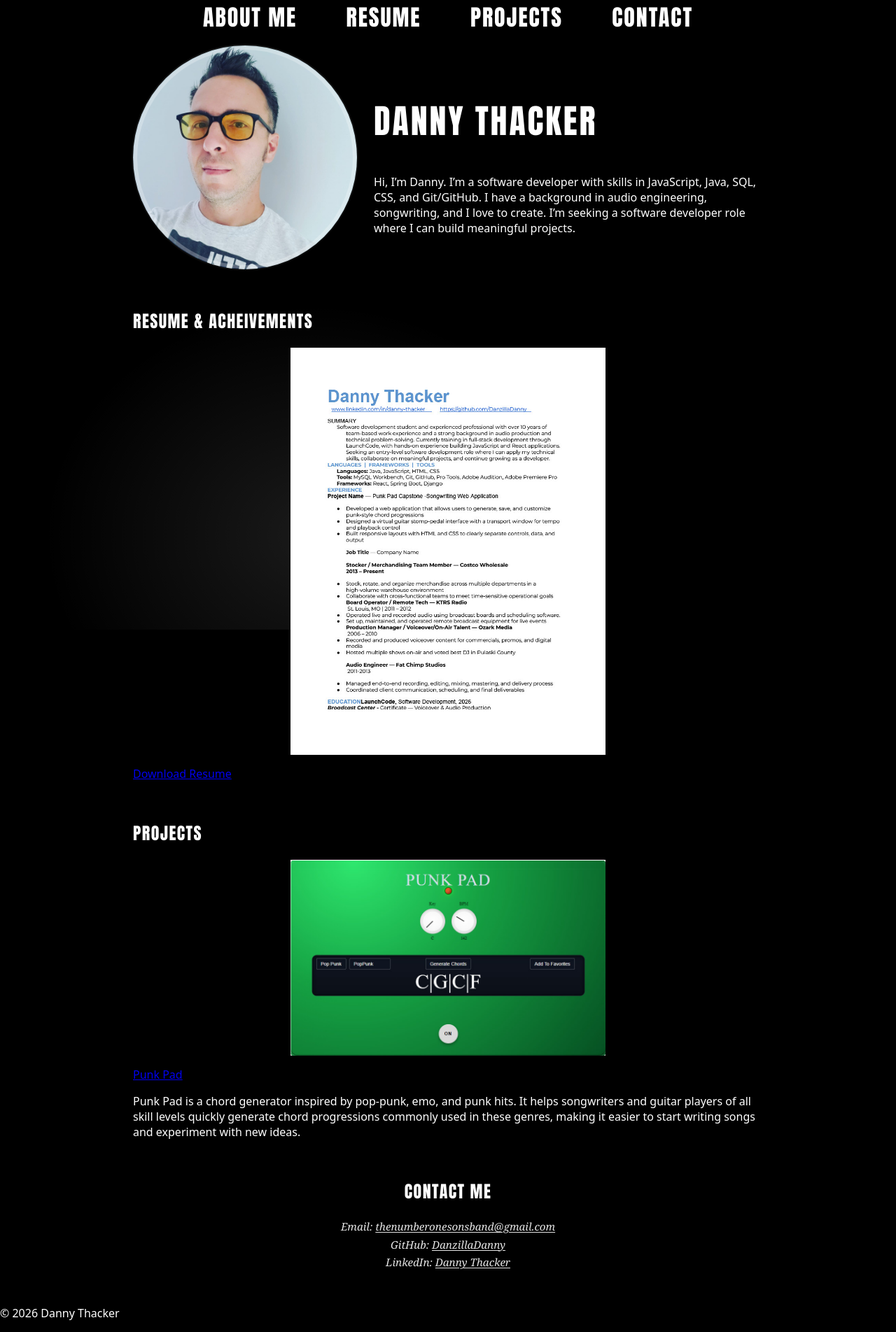
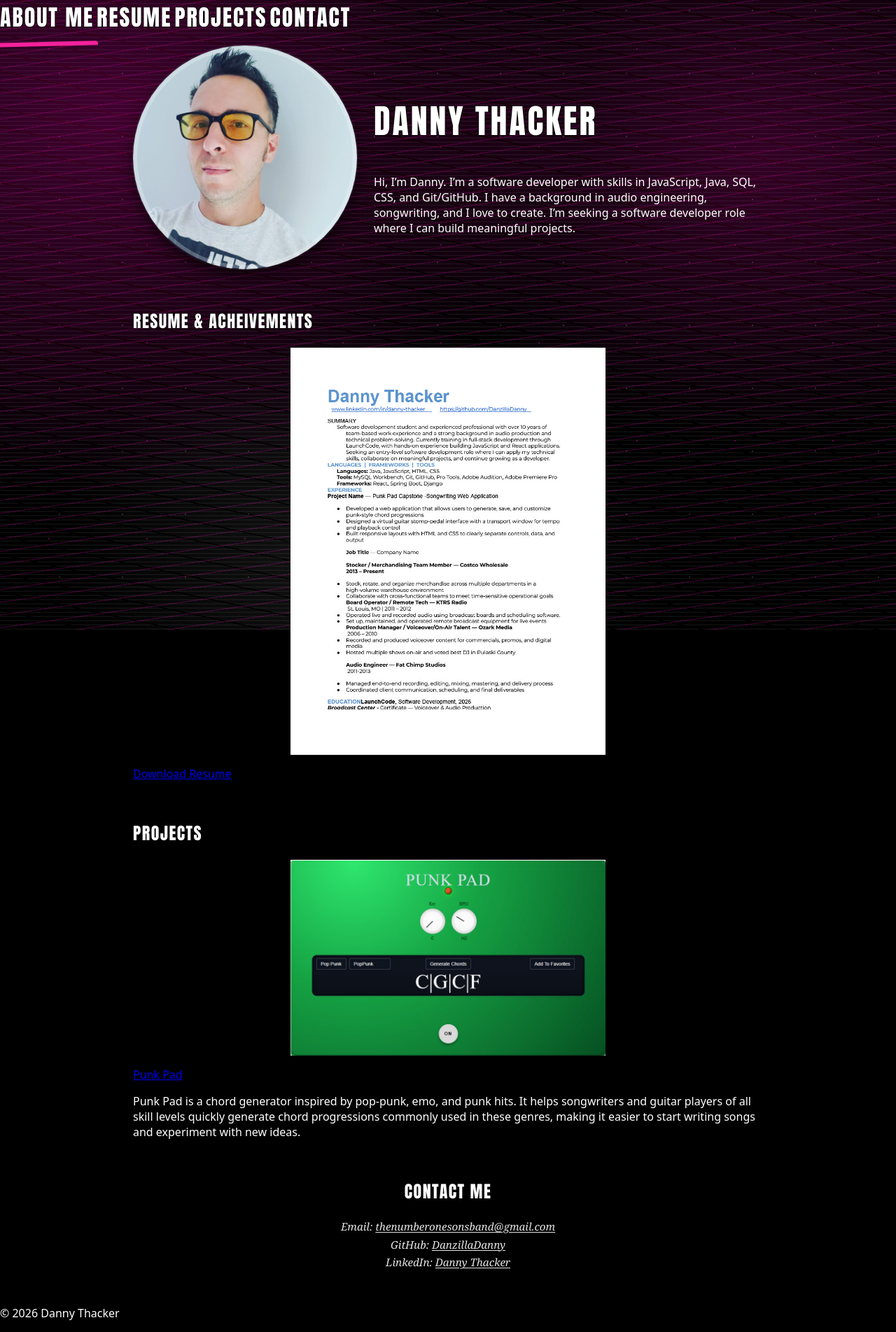
Before and after one commit to DanzillaDanny/DanzillaDanny.github.io, a Jekyll site: the page built from index.md, in a window 1280 px wide. Shown: the whole page at 70% size. Built offline with Jekyll 4.4.1, drawn with Linux system fonts in a browser that asks for light colours.

Commit message:
background experiment

```diff
--- a/assets/index.css
+++ b/assets/index.css
@@ -16,37 +16,64 @@
 content:"";
   position: fixed;
   inset: 0;
+  z-index: -1;
   pointer-events: none;
-  z-index: -1;
 
   background:
 
-    radial-gradient(1200px 900px at 15% 20%, rgba(0,0,0,0.20), transparent 60%),
-    radial-gradient(900px 700px at 80% 30%, rgba(0,0,0,0.14), transparent 58%),
-    radial-gradient(700px 600px at 35% 85%, rgba(255,255,255,0.10), transparent 55%),
+    radial-gradient(1100px 900px at 12% 18%, rgba(255,35,163,0.25), transparent 62%),
+    radial-gradient(900px 700px at 85% 25%, rgba(255,35,163,0.20), transparent 60%),
+    radial-gradient(800px 600px at 40% 88%, rgba(255,255,255,0.08), transparent 55%),
 
     repeating-linear-gradient(
-      -12deg,
-      rgba(0,0,0,0.10) 0px,
-      rgba(0,0,0,0.10) 1px,
+      -8deg,
+      rgba(255,35,163,0.18) 0px,
+      rgba(255,35,163,0.18) 1px,
       transparent 2px,
-      transparent 14px
+      transparent 18px
     ),
     repeating-linear-gradient(
-      7deg,
-      rgba(0,0,0,0.06) 0px,
-      rgba(0,0,0,0.06) 1px,
+      12deg,
+      rgba(0,0,0,0.45) 0px,
+      rgba(0,0,0,0.45) 1px,
       transparent 2px,
-      transparent 22px
+      transparent 26px
+    ),
+
+    radial-gradient(circle, rgba(255,35,163,0.35) 1px, transparent 1.3px),
+    radial-gradient(circle, rgba(255,255,255,0.15) 0.8px, transparent 1.1px),
+
+    repeating-linear-gradient(
+      0deg,
+      rgba(255,255,255,0.06),
+      rgba(255,255,255,0.06) 1px,
+      transparent 2px,
+      transparent 6px
     );
-}
 
-.nav{
-    display: flex;
-    justify-content: space-between;
-    align-items: center;
-    max-width: 700px;
-    margin: auto;
+  background-size:
+    100% 100%,
+    100% 100%,
+    100% 100%,
+    100% 100%,
+    100% 100%,
+    140px 140px,
+    90px 90px,
+    100% 100%;
+
+  background-position:
+    center,
+    center,
+    center,
+    center,
+    center,
+    0 0,
+    40px 60px,
+    center;
+
+  filter:
+    contrast(1.35)
+    saturate(1.1);
 }
 
 .nav a{
```
